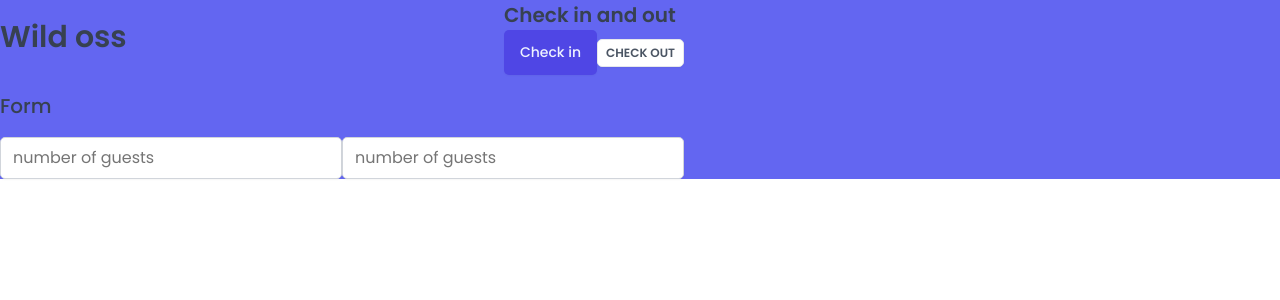
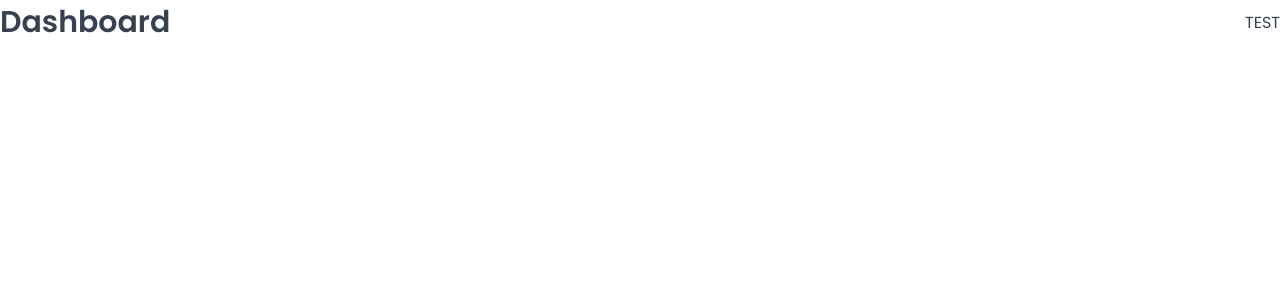
Before and after one commit to AsgarovAsgar/react-wild-oasis, a React (Vite) app: page /dashboard in a window 1280 px wide. Shown: the top 300 px of the page. Built offline with nearby package versions, Linux system fonts and the light colour scheme; a web font is replaced by a local one.

Commit message:
set up routes

```diff
--- a/package.json
+++ b/package.json
@@ -12,6 +12,7 @@
   "dependencies": {
     "react": "^18.2.0",
     "react-dom": "^18.2.0",
+    "react-router-dom": "^6.30.0",
     "styled-components": "^6.1.17"
   },
   "devDependencies": {
--- a/src/App.jsx
+++ b/src/App.jsx
@@ -1,39 +1,34 @@
-import styled from "styled-components"
+import { BrowserRouter, Navigate, Route, Routes } from "react-router-dom"
 import GlobalStyles from "./styles/GlobalStyles"
-import Button from "./ui/Button"
-import Input from "./ui/Input"
-import Heading from "./ui/Heading"
-import Row from "./ui/Row"
 
-const StyledApp = styled.div`
-  display: flex;
-  gap: 20px;
-  background-color: var(--color-brand-500);
-`
+import Dashboard from './pages/Dashboard'
+import Bookings from './pages/Bookings'
+import Cabins from './pages/Cabins'
+import Users from './pages/Users'
+import Account from './pages/Account'
+import Login from './pages/Login'
+import PageNotFound from './pages/PageNotFound'
 
-export default function App() {
+function App() {
   return (
     <>
       <GlobalStyles />
-      <StyledApp>
-        <Row>
-          <Row type="horizontal">
-            <Heading as='h1'>Wild oss</Heading>
-            <div>
-              <Heading as='h2'>Check in and out</Heading>
-              <Button >Check in</Button>
-              <Button variation="secondary" size="small">Check out</Button>
-            </div>
-          </Row>
-          <Row>
-            <Heading as='h3'>Form</Heading>
-            <form>
-              <Input type="number" placeholder="number of guests" />
-              <Input type="number" placeholder="number of guests" />
-            </form>
-          </Row>
-        </Row>
-      </StyledApp>
+      <BrowserRouter>
+        <Routes>
+          <Route index element={<Navigate replace to="dashboard" />} />
+          <Route path="dashboard" element={<Dashboard />} />
+          <Route path="bookings" element={<Bookings />} />
+          <Route path="cabins" element={<Cabins />} />
+          <Route path="users" element={<Users />} />
+          <Route path="settings" element={<Dashboard />} />
+          <Route path="account" element={<Account />} />
+          <Route path="login" element={<Login />} />
+          <Route path="*" element={<PageNotFound />} />
+        </Routes>
+      </BrowserRouter>
     </>
   )
 }
+
+
+export default App
```
Also changed, not shown: 1 other file (tests, documents, lock files or other folders).
